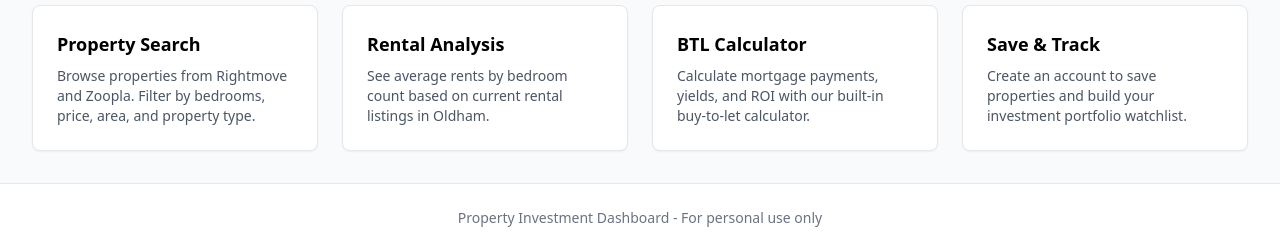
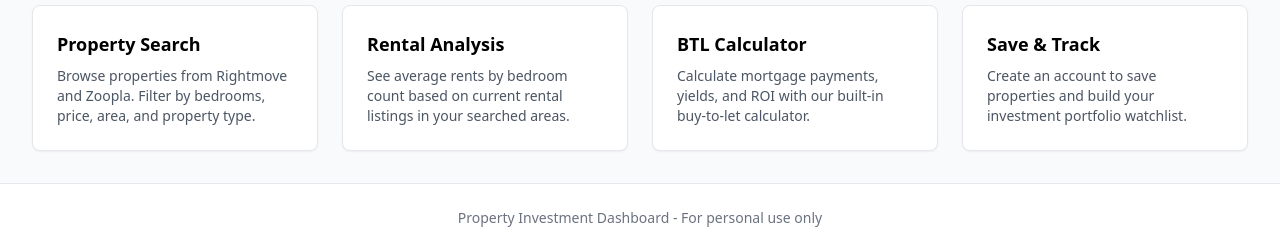
Before and after one commit to free-plinko-game/propertyscraper, a Flask app: page / in a window 1280 px wide. Shown: the part 716-968 px from the top of the page. Run offline with Flask 3, Linux system fonts and the light colour scheme; data that the repository does not hold is empty; some libraries are stand-ins or nearby versions.

Commit message:
Fix remaining Oldham reference in homepage features

```diff
--- a/app/templates/index.html
+++ b/app/templates/index.html
@@ -52,7 +52,7 @@
         <div class="bg-white rounded-lg p-6 shadow-sm border border-gray-200">
             <h3 class="font-semibold text-lg mb-2">Rental Analysis</h3>
             <p class="text-gray-600 text-sm">
-                See average rents by bedroom count based on current rental listings in Oldham.
+                See average rents by bedroom count based on current rental listings in your searched areas.
             </p>
         </div>
         <div class="bg-white rounded-lg p-6 shadow-sm border border-gray-200">
```
